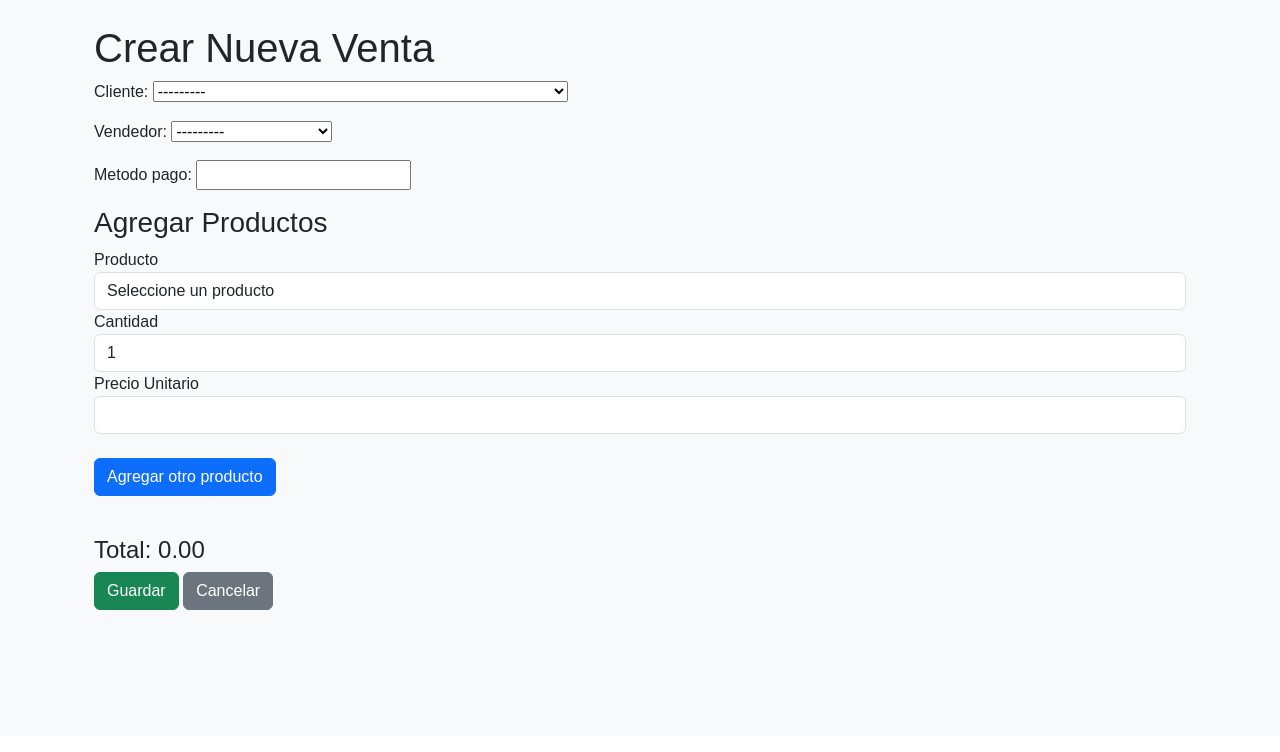
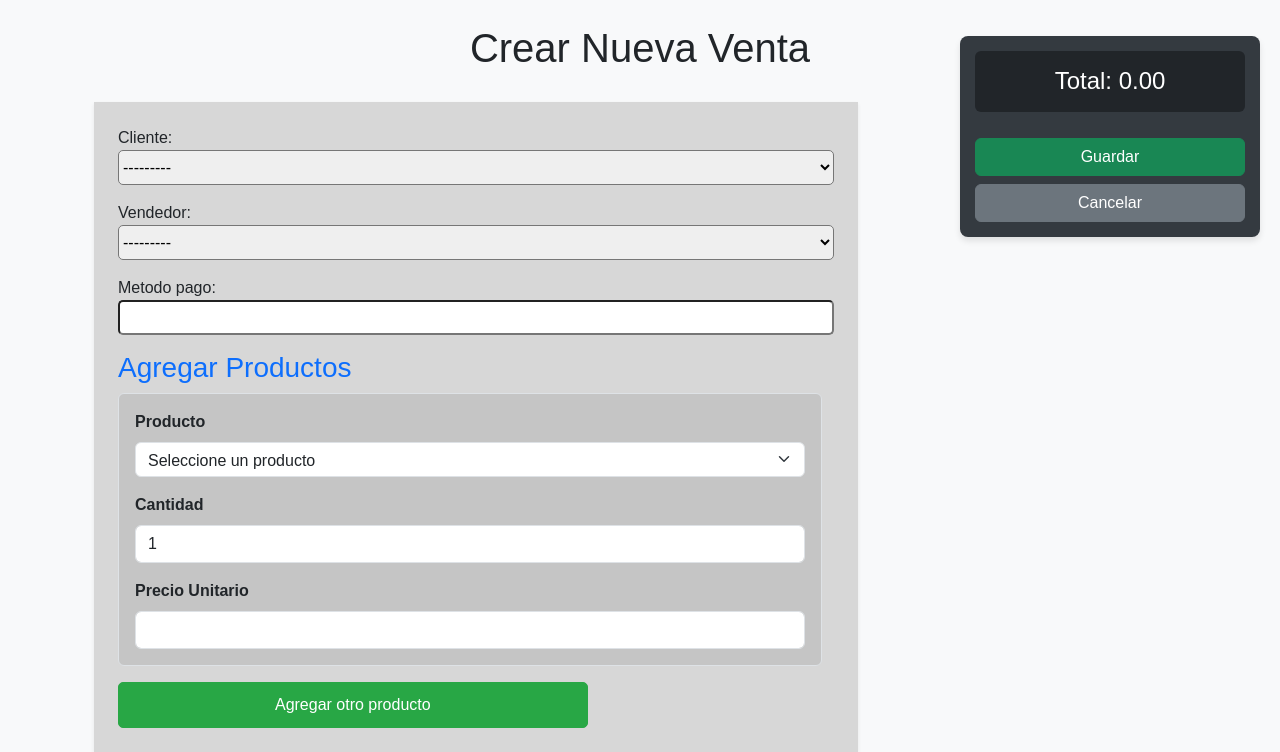
Before and after one commit to tomas-tissera/Gestor-Stock, a Django app: page /ventas/nuevo/ in a window 1280 px wide. Shown: the part 64-816 px from the top of the page. Before the commit the page ends 674 px from the top, so only its background shows below. Run offline with Django 5.2, Linux system fonts and the light colour scheme; data comes from the database, SQL or seed files in the repository.

Commit message:
se agrego css a total en venta de producto

```diff
--- a/myproject/myapp/static/css/styles.css
+++ b/myproject/myapp/static/css/styles.css
@@ -2,7 +2,7 @@
 
 body {
     font-family: 'Arial', sans-serif;
-    background-color: #f4f6f9;
+    background-color: #cacbce;
     margin: 0;
     padding: 0;
 }
--- a/myproject/myapp/templates/ventas/venta_form.html
+++ b/myproject/myapp/templates/ventas/venta_form.html
@@ -1,24 +1,29 @@
 {% extends 'base.html' %}
+
 {% block content %}
 <div class="container mt-4">
-    <h1>
+    <h1 class="text-center">
         {% if object %}
             Editar Venta
         {% else %}
             Crear Nueva Venta
         {% endif %}
     </h1>
-    <form method="post">
+
+    <form method="post" class=" p-4 shadow-sm rounded-mod">
         {% csrf_token %}
         {{ form.as_p }}
+
         {% if object %}
             Editar Venta
         {% else %}
-        <h3>Agregar Productos</h3>
-        <div id="productos">
-            <div class="producto-item">
-                <label for="producto">Producto</label>
-                <select name="producto_0" class="form-control producto" data-index="0">
+        <div class="row">
+            <div class="col-8">
+                <h3 class="text-primary">Agregar Productos</h3>
+                <div id="productos" class="mb-3">
+                    <div class="producto-item p-3 border rounded mb-3">
+                        <label for="producto" class="form-label">Producto</label>
+                        <select name="producto_0" class="form-select producto" data-index="0">
                             <option value="">Seleccione un producto</option>
                             {% for producto in productos %}
                                 <option value="{{ producto.id }}" data-precio="{{ producto.precio }}" data-stock="{{ producto.cantidad }}">
@@ -27,7 +32,7 @@
                             {% endfor %}
                         </select>
 
-                <label for="cantidad">Cantidad</label>
+                        <label for="cantidad" class="form-label mt-3">Cantidad</label>
                         <input
                             type="number"
                             name="cantidad_0"
@@ -37,21 +42,24 @@
                             min="1"
                             max="">
 
-                <label for="precio_unitario">Precio Unitario</label>
+                        <label for="precio_unitario" class="form-label mt-3">Precio Unitario</label>
                         <input type="number" name="precio_unitario_0" class="form-control precio_unitario" step="0.01" required readonly>
-                <br>
                     </div>
                 </div>
 
-        <button type="button" id="agregarProducto" class="btn btn-primary">Agregar otro producto</button>
-        <br><br>
-        <div id="total-container" class="mt-3">
-            <h4>Total: <span id="total-final">0.00</span></h4>
+                <button type="button" id="agregarProducto" class="btn btn-primary w-100">Agregar otro producto</button>
             </div>
-        <button type="submit" class="btn btn-success">Guardar</button>
-        <a href="{% url 'venta_list' %}" class="btn btn-secondary">Cancelar</a>
+
+            <div id="fixed-container"  class="col-4">
+                <div id="total-container" class="bg-dark text-white p-3 rounded mb-3">
+                    <h4 class="text-center m-0">Total: <span id="total-final">0.00</span></h4>
+                </div>
+                <button type="submit" class="btn btn-success w-100">Guardar</button>
+                <a href="{% url 'venta_list' %}" class="btn btn-secondary w-100 mt-2">Cancelar</a>
+            </div>
+        </div>
+        {% endif %}
     </form>
-        {% endif %}
 </div>
 
 <script>
@@ -110,10 +118,10 @@
     document.getElementById('agregarProducto').addEventListener('click', function () {
         const productosContainer = document.getElementById('productos');
         const productoItem = document.createElement('div');
-        productoItem.classList.add('producto-item');
+        productoItem.classList.add('producto-item', 'p-3', 'border', 'rounded', 'mb-3');
         productoItem.innerHTML = `
-            <label for="producto">Producto</label>
-            <select name="producto_${productoCount}" class="form-control producto" data-index="${productoCount}">
+            <label for="producto" class="form-label">Producto</label>
+            <select name="producto_${productoCount}" class="form-select producto" data-index="${productoCount}">
                 <option value="">Seleccione un producto</option>
                 {% for producto in productos %}
                     <option value="{{ producto.id }}" data-precio="{{ producto.precio }}" data-stock="{{ producto.cantidad }}">
@@ -121,7 +129,7 @@
                     </option>
                 {% endfor %}
             </select>
-            <label for="cantidad">Cantidad</label>
+            <label for="cantidad" class="form-label mt-3">Cantidad</label>
             <input
                 type="number"
                 name="cantidad_${productoCount}"
@@ -130,9 +138,8 @@
                 required
                 min="1"
                 max="">
-            <label for="precio_unitario">Precio Unitario</label>
+            <label for="precio_unitario" class="form-label mt-3">Precio Unitario</label>
             <input type="number" name="precio_unitario_${productoCount}" class="form-control precio_unitario" step="0.01" required readonly>
-            <br>
         `;
         productosContainer.appendChild(productoItem);
 
@@ -146,4 +153,110 @@
         calcularTotal(); // Recalcular el total al agregar un nuevo producto
     });
 </script>
+<style>
+    /* Asegurar que los botones y total se mantengan a la derecha */
+    #fixed-container {
+        position: fixed;
+        top: 160px;
+        right: 20px;
+        z-index: 999;
+        width: 300px;
+        padding: 10px;
+    }
+    /* Hacer que el formulario y sus elementos sean más atractivos */
+form.bg-light {
+    padding: 30px;
+    border-radius: 8px;
+    box-shadow: 0px 4px 6px rgba(0, 0, 0, 0.1);
+}
+
+h1.text-center {
+    margin-bottom: 30px;
+}
+
+.row {
+    display: flex;
+    gap: 20px;
+}
+
+#productos {
+    margin-bottom: 20px;
+    width: 150%;
+}
+
+.producto-item {
+    padding: 20px;
+    border-radius: 8px;
+    border: 1px solid #ddd;
+    margin-bottom: 20px;
+    background-color: #c5c5c5;
+}
+
+.form-label {
+    font-weight: bold;
+}
+
+#fixed-container {
+    position: fixed;
+    top: 100px;
+    right: 20px;
+    z-index: 999;
+    width: 300px;
+    background-color: #343a40;
+    padding: 15px;
+    border-radius: 8px;
+    box-shadow: 0px 4px 6px rgba(0, 0, 0, 0.1);
+    color: #fff;
+    transition: 0.3s ease-in-out;
+}
+.rounded-mod {
+    background-color: #d7d7d7;
+    width: 70%;
+}
+#total-container {
+    background-color: #007bff;
+    padding: 15px;
+    border-radius: 8px;
+    color: white;
+    font-size: 18px;
+    margin-bottom: 20px;
+    text-align: center;
+}
+
+#fixed-container button {
+    margin-top: 10px;
+}
+
+#agregarProducto {
+    background-color: #28a745;
+    border-color: #28a745;
+    color: white;
+    padding: 10px;
+    border-radius: 5px;
+}
+
+#agregarProducto:hover {
+    background-color: #218838;
+}
+
+button.w-100 {
+    width: 100%;
+}
+
+#fixed-container a {
+    margin-top: 10px;
+    background-color: #6c757d;
+    border-color: #6c757d;
+    color: white;
+}
+
+#fixed-container a:hover {
+    background-color: #5a6268;
+}
+select, #id_metodo_pago{
+    width: 100%;
+    border-radius: 5px;
+    height: 35px;
+}
+</style>
 {% endblock %}
```
Lines whose indentation alone changed are shown as unchanged.
